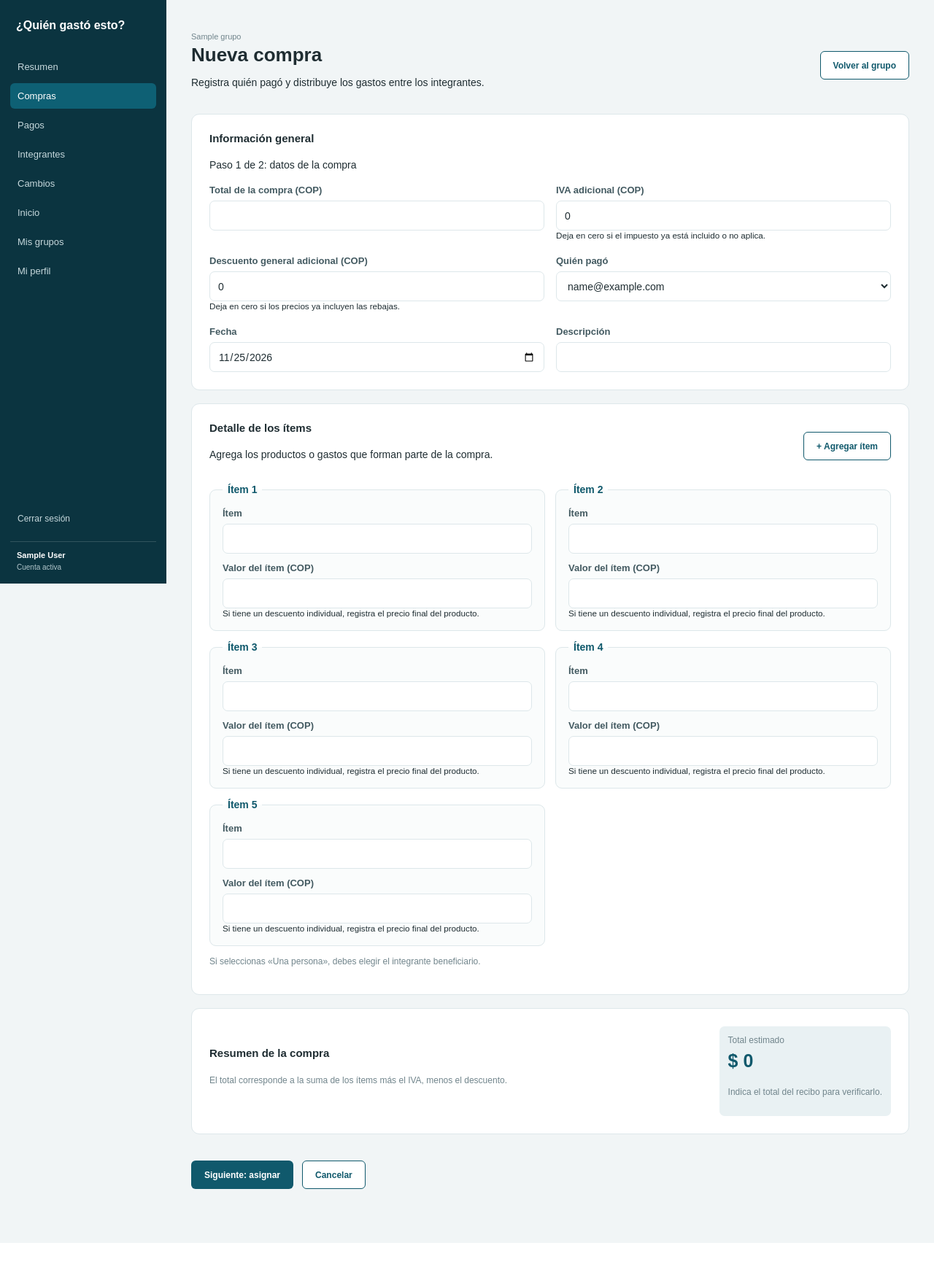
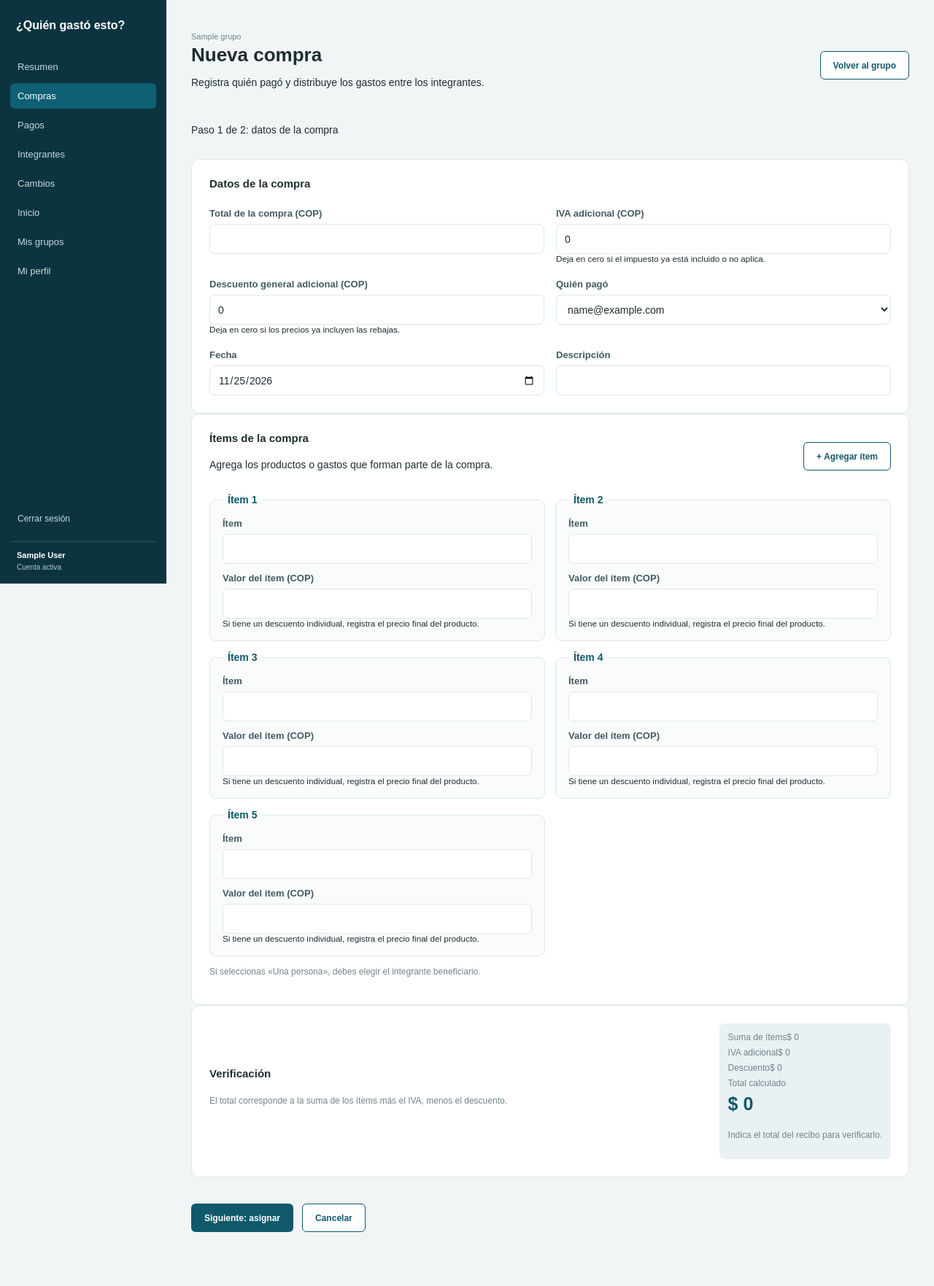
Before and after one commit to Thaliana-maria/Administracion, a Django app: page /grupos/1/compras/nueva/ in a window 1280 px wide. Shown: the whole page at 73% size. Before the commit the page ends 1704 px from the top, so only its background shows below. Run offline with Django 5.2, Linux system fonts and the light colour scheme; a user stored in the database is signed in; tables that the repository leaves empty hold one stand-in row (values such as "Sample post").

Commit message:
Separar datos y verificación del formulario de compra

```diff
--- a/templates/expenses/compra_form.html
+++ b/templates/expenses/compra_form.html
@@ -12,7 +12,7 @@
         <h1>Nueva compra</h1>
         <p>Registra quién pagó y distribuye los gastos entre los integrantes.</p>
     </div>
-    <a class="button outline" href="{% url 'grupo_detalle' grupo.id %}">
+    <a class="button outline" href="{% url 'compras_lista' grupo.id %}">
         Volver al grupo
     </a>
 </div>
@@ -26,9 +26,11 @@
         </div>
     {% endif %}
 
-    <section class="panel feature-panel">
-        <h2>Información general</h2>
-        <p id="paso-compra">Paso 1 de 2: datos de la compra</p>
+    <p id="paso-compra" class="indicador-paso">Paso 1 de 2: datos de la compra</p>
+    <div class="distribucion-compra">
+    <div class="datos-compra">
+    <section class="panel feature-panel" id="datos-generales">
+        <h2>Datos de la compra</h2>
         <div class="feature-form">
             {% for oculto in formulario.hidden_fields %}{{ oculto }}{{ oculto.errors }}{% endfor %}
             {% for field in formulario.visible_fields %}
@@ -49,7 +51,7 @@
     <section class="panel feature-panel">
         <div class="section-heading">
             <div>
-                <h2>Detalle de los ítems</h2>
+                <h2 id="titulo-items">Ítems de la compra</h2>
                 <p>Agrega los productos o gastos que forman parte de la compra.</p>
             </div>
             <button type="button" class="button outline" id="agregar-item">+ Agregar ítem</button>
@@ -104,24 +106,31 @@
         </p>
     </section>
 
+    </div>
+    <div class="verificacion-compra">
     <section class="panel feature-panel" id="vista-reparto" hidden>
         <h2>Distribución estimada por integrante</h2>
-        <p>Los pesos sobrantes se asignan primero al pagador y luego por orden alfabético. La estimación incluye el IVA y el descuento proporcional. El servidor verifica el reparto definitivo al guardar.</p>
+        <p class="regla-reparto">Los pesos sobrantes se asignan primero al pagador y luego por orden alfabético. La estimación incluye el IVA y el descuento proporcional. El servidor verifica el reparto definitivo al guardar.</p>
         <div id="partes-compra" aria-live="polite"></div>
     </section>
     <section class="panel feature-panel purchase-summary">
         <div>
-            <h2>Resumen de la compra</h2>
+            <h2>Verificación</h2>
             <p>El total corresponde a la suma de los ítems más el IVA, menos el descuento.</p>
         </div>
         <div class="live-total">
-            <span>Total estimado</span>
+            <div class="linea-verificacion"><span>Suma de ítems</span><span id="subtotal-compra">$ 0</span></div>
+            <div class="linea-verificacion"><span>IVA adicional</span><span id="iva-compra">$ 0</span></div>
+            <div class="linea-verificacion"><span>Descuento</span><span id="descuento-compra">$ 0</span></div>
+            <span>Total calculado</span>
             <strong id="purchase-total">$ 0</strong>
             <p id="verificacion-total" aria-live="polite"></p>
         </div>
     </section>
 
-    <div class="quick-links">
+    </div>
+    </div>
+    <div class="quick-links acciones-compra">
         <button type="button" class="button outline" id="paso-anterior" hidden>Anterior</button>
         <button type="button" class="button primary" id="paso-siguiente" hidden>Siguiente: asignar</button>
         <button type="submit" class="button primary" id="guardar-compra">
```
